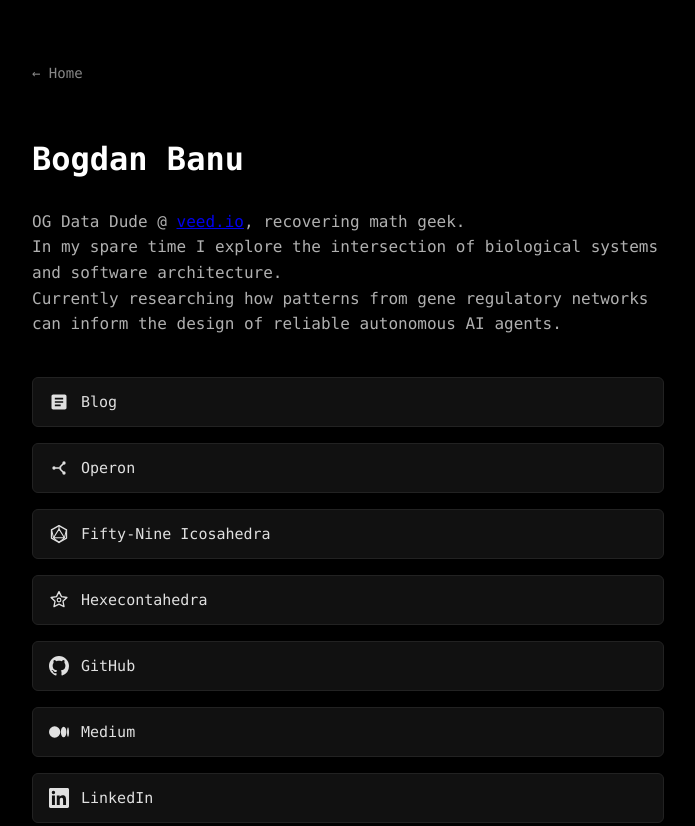
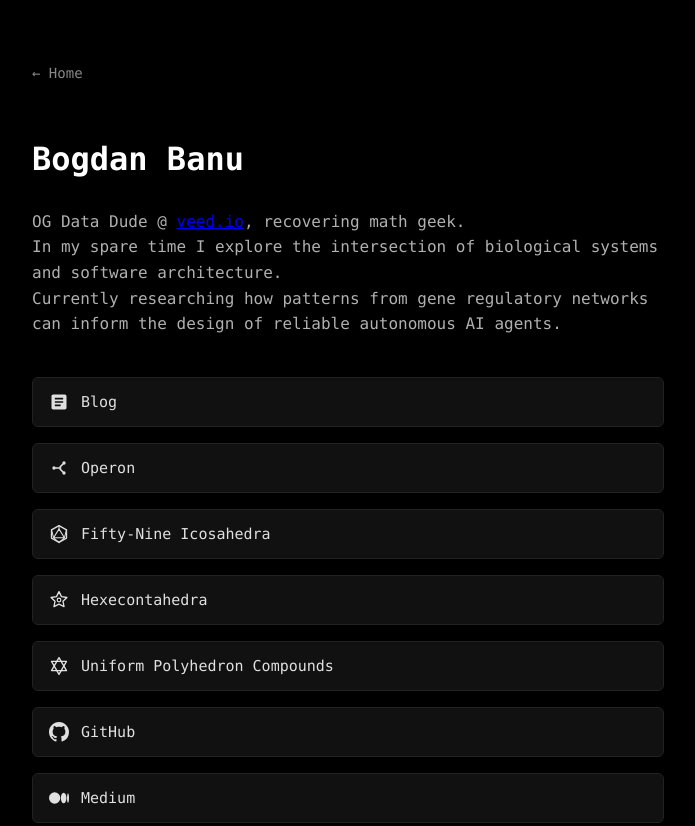
Before and after one commit to coredipper/coredipper.github.io, a plain HTML site: page about/index.html in a window 1280 px wide. Shown: the top 826 px of the page, without its empty margins (292-987 px from the left). Drawn offline with Linux system fonts and the light colour scheme.

Commit message:
Host uniform polyhedron compounds at /75

```diff
--- a/about/index.html
+++ b/about/index.html
@@ -148,6 +148,14 @@
                 Hexecontahedra
             </a>
 
+            <a href="/75/">
+                <svg viewBox="0 0 24 24" xmlns="http://www.w3.org/2000/svg">
+                    <polygon points="12,2 21,17.5 3,17.5" stroke="currentColor" stroke-width="1.6" fill="none" stroke-linejoin="round"/>
+                    <polygon points="12,22 3,6.5 21,6.5" stroke="currentColor" stroke-width="1.6" fill="none" stroke-linejoin="round"/>
+                </svg>
+                Uniform Polyhedron Compounds
+            </a>
+
             <a href="https://github.com/coredipper" target="_blank" rel="noopener">
                 <svg viewBox="0 0 24 24" xmlns="http://www.w3.org/2000/svg">
                     <path d="M12 0C5.37 0 0 5.37 0 12c0 5.31 3.435 9.795 8.205 11.385.6.105.825-.255.825-.57 0-.285-.015-1.23-.015-2.235-3.015.555-3.795-.735-4.035-1.41-.135-.345-.72-1.41-1.23-1.695-.42-.225-1.02-.78-.015-.795.945-.015 1.62.87 1.845 1.23 1.08 1.815 2.805 1.305 3.495.99.105-.78.42-1.305.765-1.605-2.67-.3-5.46-1.335-5.46-5.925 0-1.305.465-2.385 1.23-3.225-.12-.3-.54-1.53.12-3.18 0 0 1.005-.315 3.3 1.23.96-.27 1.98-.405 3-.405s2.04.135 3 .405c2.295-1.56 3.3-1.23 3.3-1.23.66 1.65.24 2.88.12 3.18.765.84 1.23 1.905 1.23 3.225 0 4.605-2.805 5.625-5.475 5.925.435.375.81 1.095.81 2.22 0 1.605-.015 2.895-.015 3.3 0 .315.225.69.825.57A12.02 12.02 0 0024 12c0-6.63-5.37-12-12-12z"/>
```
Also changed, not shown: 1 other file.
